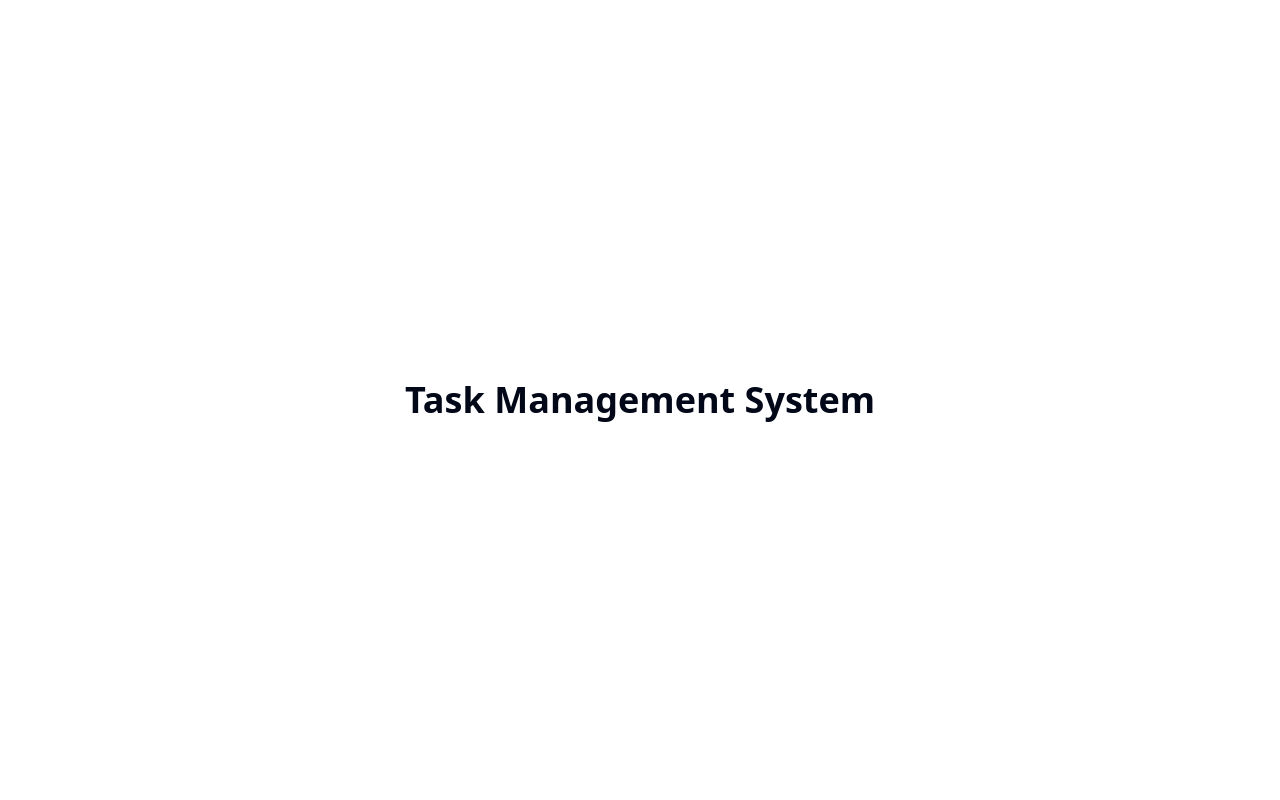
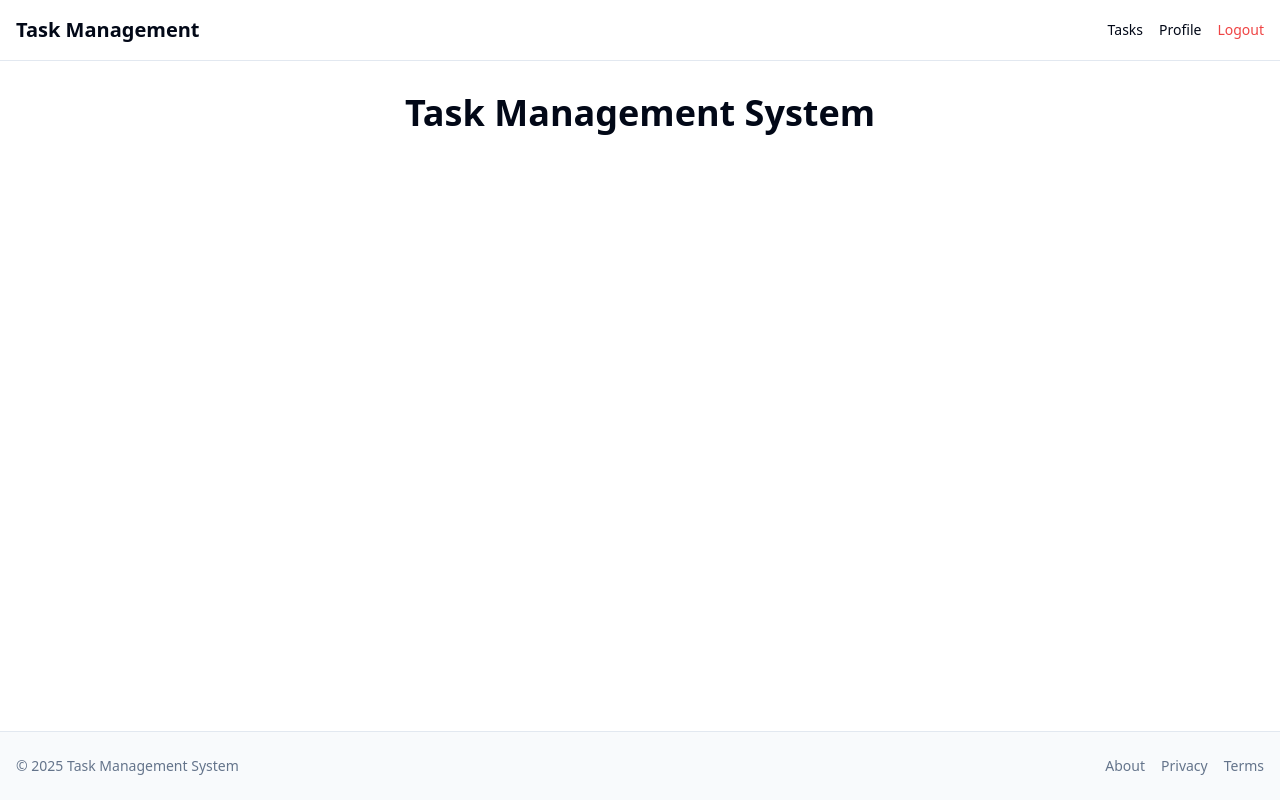
Before and after one commit to victorlirafront/jungle-gaming-full-stack-challenge, a React (Vite) app in the folder apps/web/: page / in a window 1280 px wide. Built offline with nearby package versions, Linux system fonts and the light colour scheme.

Commit message:
feat: add Header, Footer, and BaseLayout components

```diff
--- /dev/null
+++ b/apps/web/src/components/Footer/index.tsx
@@ -0,0 +1,22 @@
+export function Footer() {
+  return (
+    <footer className="border-t bg-muted/50">
+      <div className="container mx-auto px-4 py-6">
+        <div className="flex items-center justify-between text-sm text-muted-foreground">
+          <p>&copy; {new Date().getFullYear()} Task Management System</p>
+          <div className="flex gap-4">
+            <a href="/about" className="hover:text-foreground">
+              About
+            </a>
+            <a href="/privacy" className="hover:text-foreground">
+              Privacy
+            </a>
+            <a href="/terms" className="hover:text-foreground">
+              Terms
+            </a>
+          </div>
+        </div>
+      </div>
+    </footer>
+  );
+}
--- /dev/null
+++ b/apps/web/src/components/Header/index.tsx
@@ -0,0 +1,23 @@
+export function Header() {
+  return (
+    <header className="border-b bg-white">
+      <div className="container mx-auto px-4 py-4 flex items-center justify-between">
+        <div className="flex items-center gap-2">
+          <h1 className="text-xl font-bold">Task Management</h1>
+        </div>
+
+        <nav className="flex items-center gap-4">
+          <a href="/" className="text-sm hover:text-primary">
+            Tasks
+          </a>
+          <a href="/profile" className="text-sm hover:text-primary">
+            Profile
+          </a>
+          <button className="text-sm text-destructive hover:text-destructive/90">
+            Logout
+          </button>
+        </nav>
+      </div>
+    </header>
+  );
+}
--- /dev/null
+++ b/apps/web/src/components/Layout/index.tsx
@@ -0,0 +1,19 @@
+import { ReactNode } from 'react';
+import { Header } from '../Header';
+import { Footer } from '../Footer';
+
+interface LayoutProps {
+  children: ReactNode;
+}
+
+export function Layout({ children }: LayoutProps) {
+  return (
+    <div className="min-h-screen flex flex-col">
+      <Header />
+      <main className="flex-1 container mx-auto px-4 py-8">
+        {children}
+      </main>
+      <Footer />
+    </div>
+  );
+}
--- /dev/null
+++ b/apps/web/src/components/index.ts
@@ -0,0 +1,3 @@
+export { Header } from './Header';
+export { Footer } from './Footer';
+export { Layout } from './Layout';
--- a/apps/web/src/main.tsx
+++ b/apps/web/src/main.tsx
@@ -1,11 +1,14 @@
 import React from 'react';
 import ReactDOM from 'react-dom/client';
+import { Layout } from './components';
 import './index.css';
 
 ReactDOM.createRoot(document.getElementById('root')!).render(
   <React.StrictMode>
-    <div className="flex items-center justify-center min-h-screen">
-      <h1 className="text-4xl font-bold">Task Management System</h1>
-    </div>
+    <Layout>
+      <div className="flex items-center justify-center">
+        <h1 className="text-4xl font-bold">Task Management System</h1>
+      </div>
+    </Layout>
   </React.StrictMode>
 );
```
Also changed, not shown: 1 other file (tests, documents, lock files or other folders).
